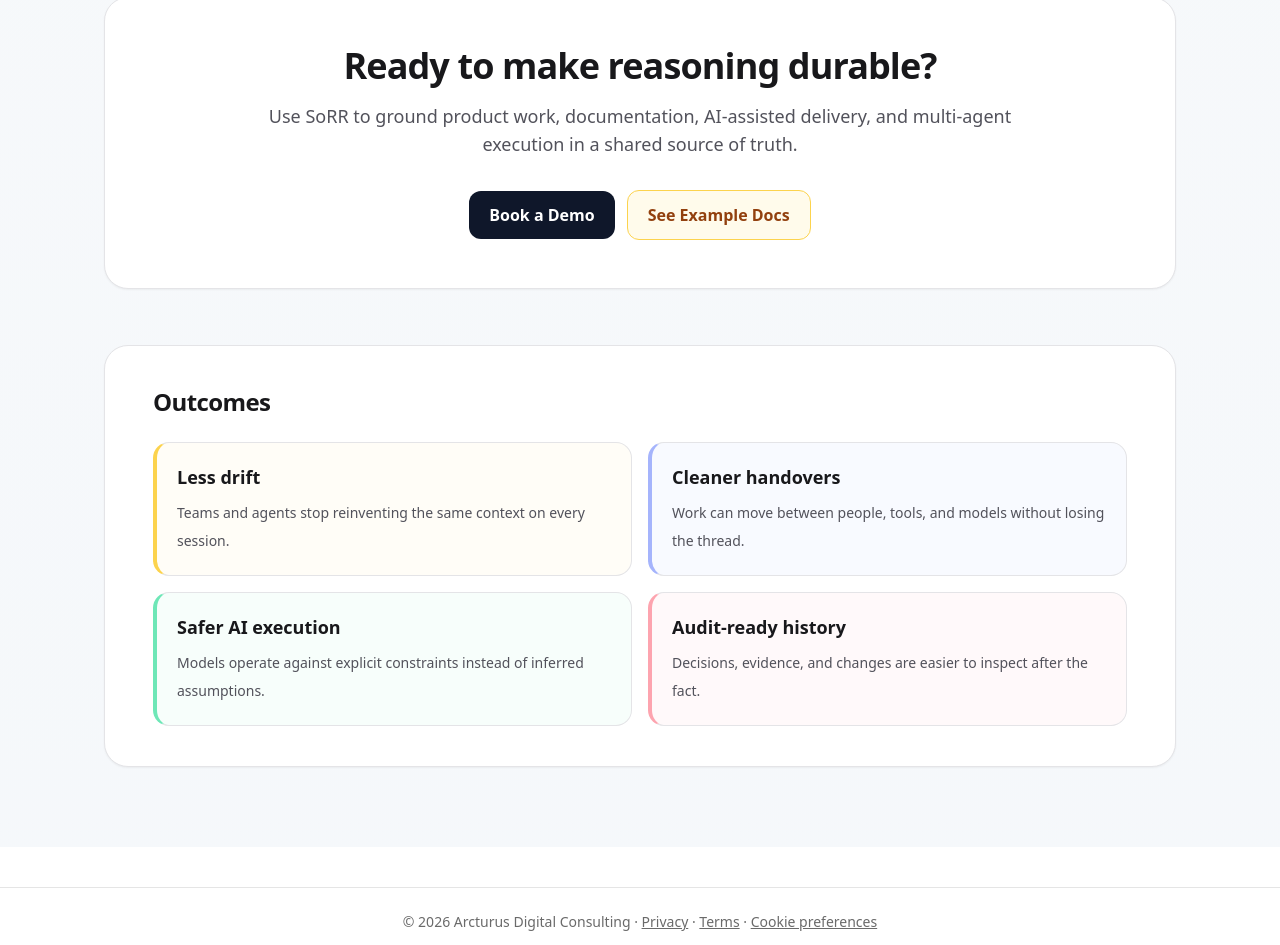
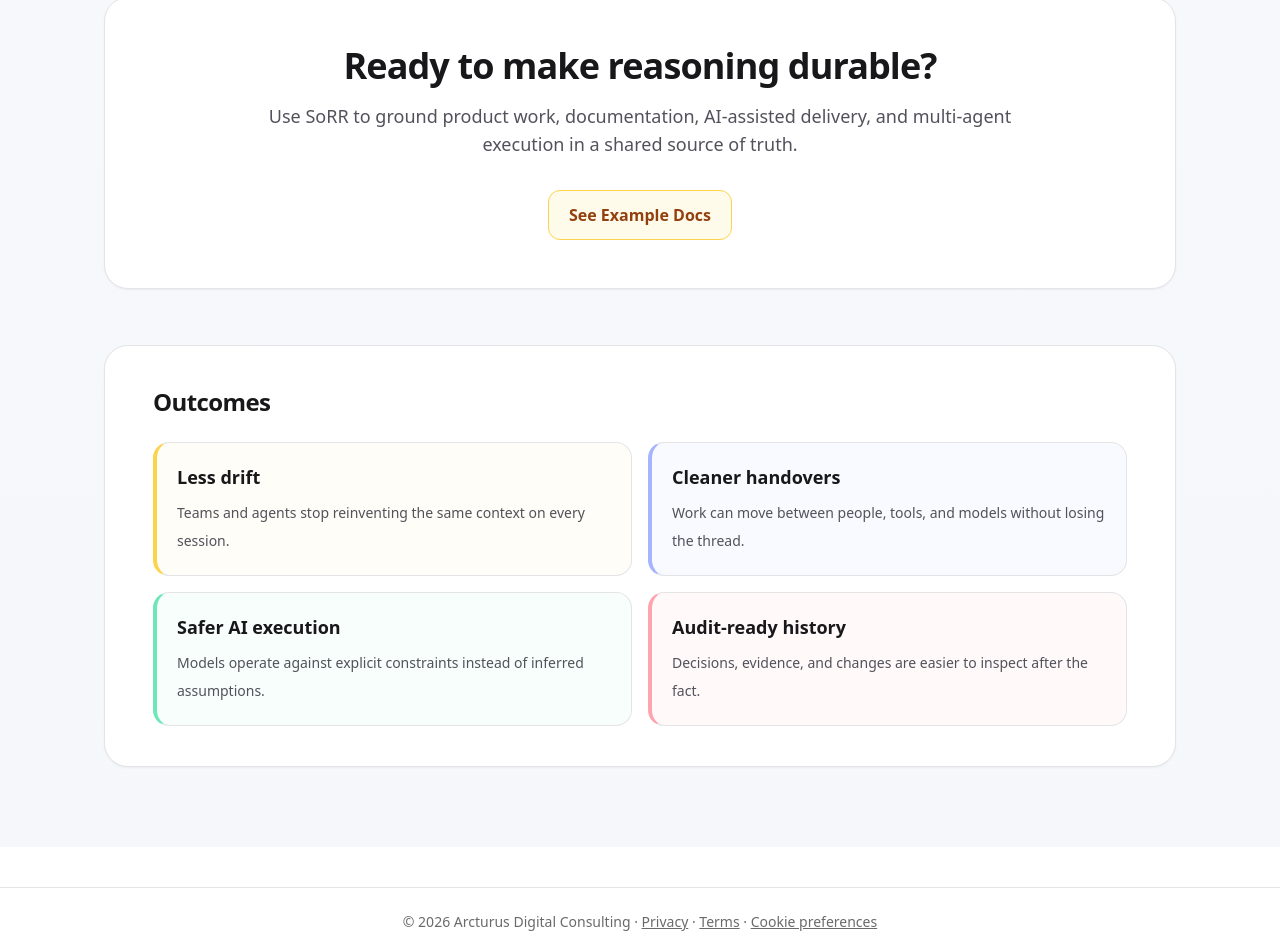
Before and after one commit to repinfaust/arcturusdc.github.io, a Next.js app: page /apps/sorr in a window 1280 px wide. Shown: the part 3503-4448 px from the top of the page. Built offline with nearby package versions, Linux system fonts and the light colour scheme; no server answers; grey boxes are pictures that could not be loaded.

Commit message:
Remove Book a Demo CTA from SoRR page

```diff
--- a/src/app/apps/sorr/page.js
+++ b/src/app/apps/sorr/page.js
@@ -260,7 +260,6 @@ export default function SorrPublicOverviewPage() {
               Use SoRR to ground product work, documentation, AI-assisted delivery, and multi-agent execution in a shared source of truth.
             </p>
             <div className="mt-8 flex flex-wrap items-center justify-center gap-3">
-              <button className="rounded-xl bg-slate-900 px-5 py-3 font-semibold text-white">Book a Demo</button>
               <a
                 href="#example-structure"
                 className="rounded-xl border border-amber-300 bg-amber-50 px-5 py-3 font-semibold text-amber-800 hover:bg-amber-100"
```
